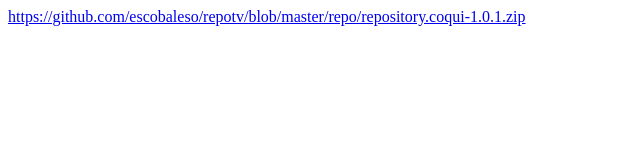
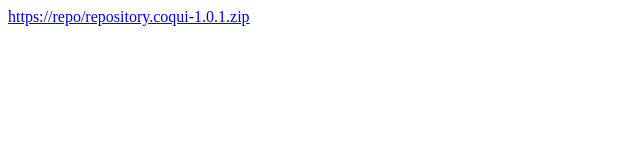
Before and after one commit to escobaleso/repository.tutorial, a plain HTML site: page repo/index.html in a window 1280 px wide. Shown: the whole page, without its empty margins (0-640 px from the left). Drawn offline with Linux system fonts and the light colour scheme.

Commit message:
Update index.html

```diff
--- a/repo/index.html
+++ b/repo/index.html
@@ -1,2 +1,2 @@
 <!DOCTYPE html>
-<a href="https://github.com/escobaleso/repotv/blob/master/repo/repository.coqui-1.0.1.zip">https://github.com/escobaleso/repotv/blob/master/repo/repository.coqui-1.0.1.zip</a>
+<a href="https://repo/repository.coqui-1.0.1.zip">https://repo/repository.coqui-1.0.1.zip</a>
```
